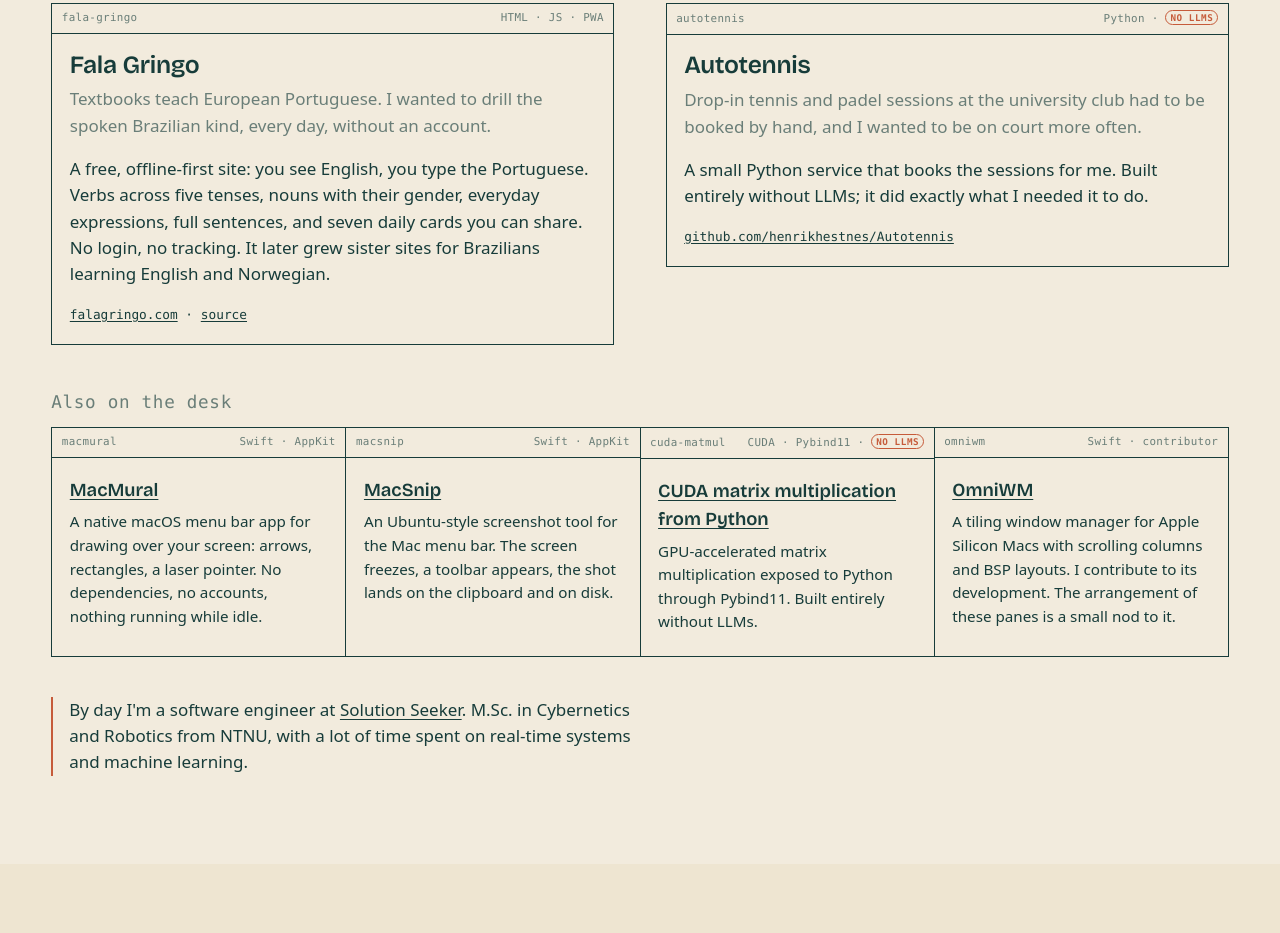
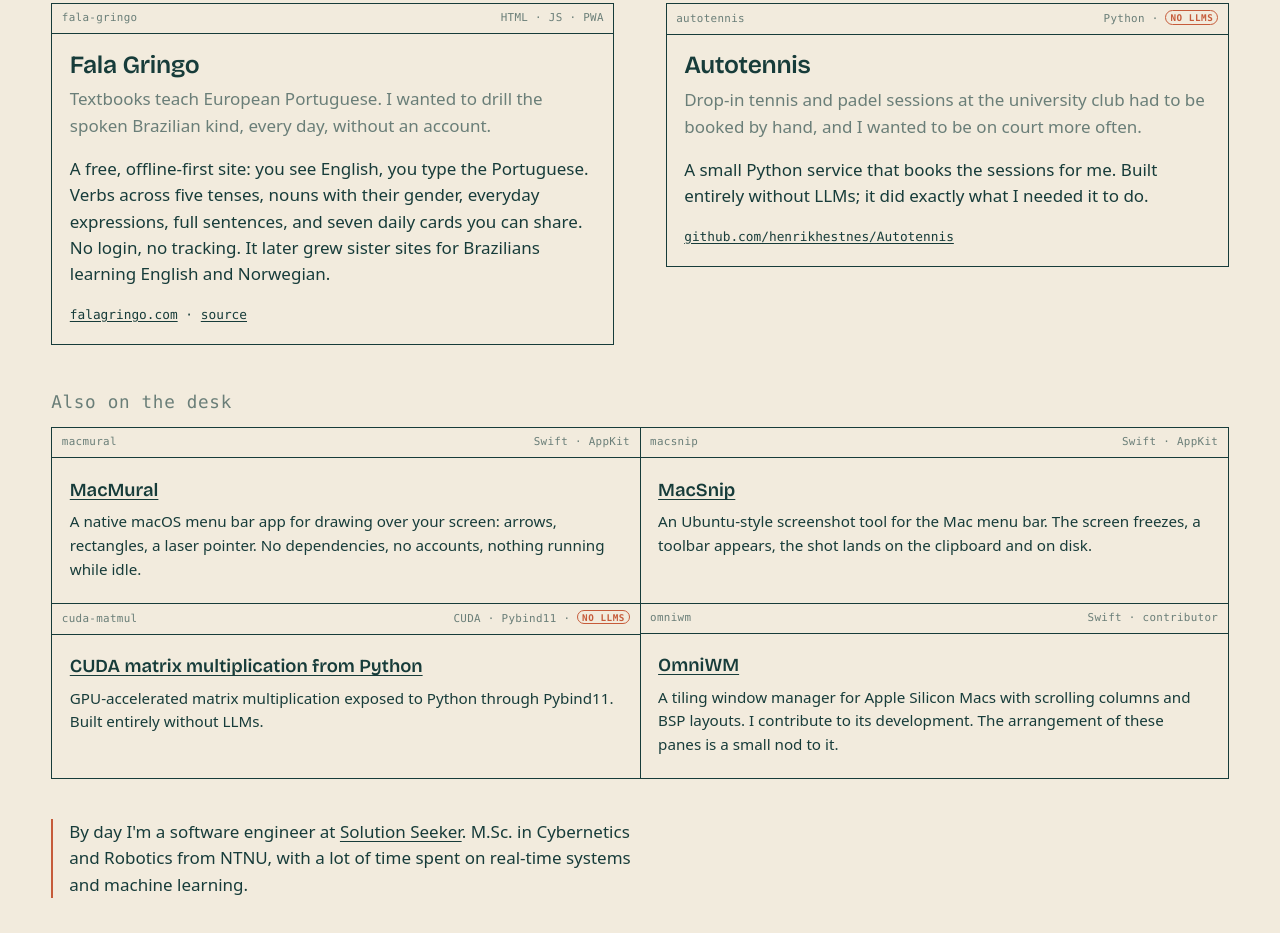
Before and after one commit to henrikhestnes/henrikhestnes.com, a plain HTML site: page index.html in a window 1280 px wide. Shown: the part 984-1917 px from the top of the page. Drawn offline with nearby package versions, Linux system fonts and the light colour scheme; no server answers.

Commit message:
Give project cards room and keep headers aligned

```diff
--- a/style.css
+++ b/style.css
@@ -170,7 +170,7 @@ canvas#court { display: block; touch-action: pan-y; cursor: pointer; }
   display: flex; flex-direction: column;
 }
 .pane-bar {
-  display: flex; justify-content: space-between; align-items: baseline; gap: 0.6rem;
+  display: flex; flex-wrap: wrap; justify-content: space-between; align-items: baseline; gap: 0.25rem 0.6rem;
   padding: 0.38rem 0.6rem;
   border-bottom: 1.5px solid var(--ink);
   font-family: var(--mono);
@@ -181,7 +181,7 @@ canvas#court { display: block; touch-action: pan-y; cursor: pointer; }
 .pane-body { padding: 1.1rem 1.1rem 0.4rem; }
 .pane-body > a { font-family: var(--heading); font-weight: 600; font-size: 1.15rem; }
 .pane-bar > span:first-child { white-space: nowrap; }
-.pane-bar > span:last-child { text-align: right; }
+.pane-bar > span:last-child { margin-left: auto; text-align: right; white-space: nowrap; }
 .pane-bar .badge {
   display: inline-block;
   font: 600 0.58rem/1 var(--mono);
@@ -212,13 +212,17 @@ canvas#court { display: block; touch-action: pan-y; cursor: pointer; }
 .index {
   list-style: none; padding: 0; margin: 0 0 2.5rem;
   display: grid;
-  grid-template-columns: repeat(auto-fit, minmax(min(100%, 17rem), 1fr));
+  grid-template-columns: repeat(2, minmax(0, 1fr));
   gap: 1px;
   background: var(--ink);
   border: 1.5px solid var(--ink);
 }
 .index .pane { border: 0; }
 .index .pane-body p { font-size: 0.95rem; }
+
+@media (max-width: 700px) {
+  .index { grid-template-columns: minmax(0, 1fr); }
+}
 
 .dayjob { max-width: var(--measure); color: var(--ink); border-left: 2px solid var(--clay); padding-left: 1rem; }
 
```
